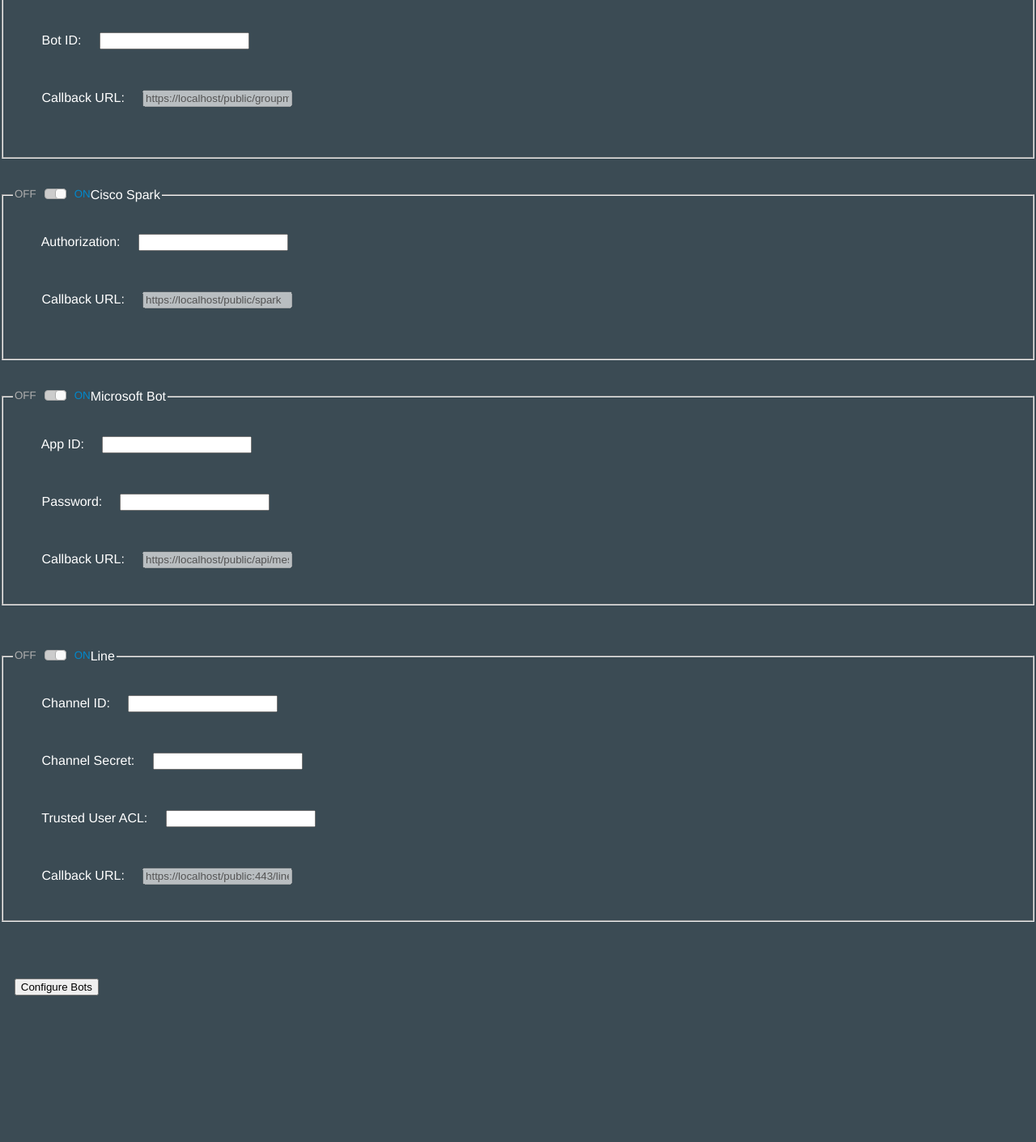
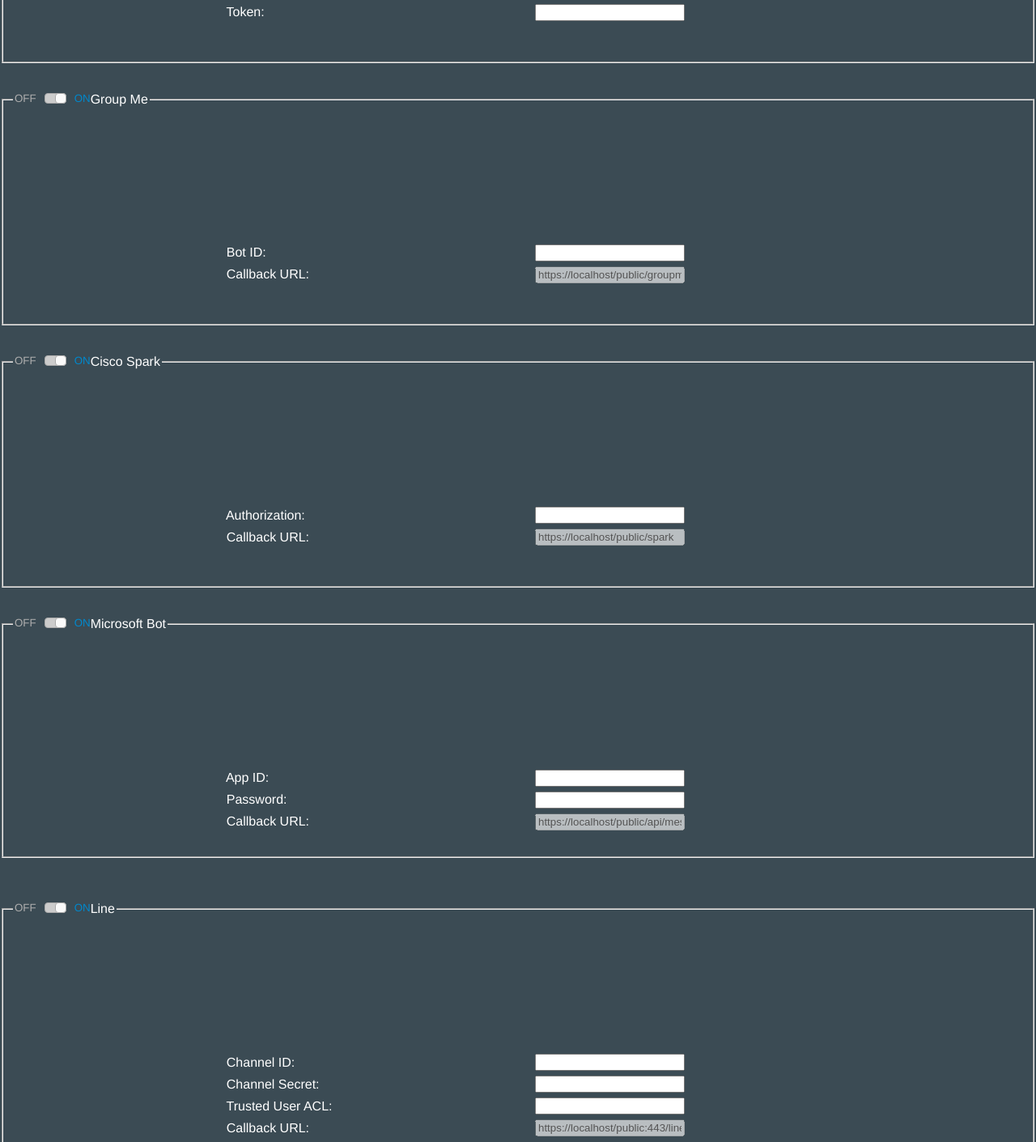
Before and after one commit to premsankar89/BotApp, a website: page public/index.html in a window 1280 px wide. Shown: the part 639-2050 px from the top of the page at 81% size. Before the commit the page ends 1903 px from the top, so only its background shows below. Drawn offline with nearby package versions, Linux system fonts and the light colour scheme.

Commit message:
Update index.html

```diff
--- a/public/index.html
+++ b/public/index.html
@@ -21,27 +21,27 @@
   <fieldset>
     <legend><span>Watson Conversation Service </span><span><input type="checkbox" id ="conv" value="1" checked></span></legend>
     <div id="conv_stuff">
-    <p>
-    <label >
-    <span>UserName: </span>
-    <input type="text" name="conv_username" title="Specify the conversation service user name" />
+    <table><tr>
+    <label ><td>
+    <span>UserName: </span></td>
+    <td><input type="text" name="conv_username" title="Specify the conversation service user name" /></td>
 
     </label>
-  </p>
+  </tr>
 
-   <p>
-    <label >
-    <span>Password: </span>
-    <input type="text" name="conv_password" title="Specify the conversation service password" />
+   <tr>
+    <label ><td>
+    <span>Password: </span></td>
+    <td><input type="text" name="conv_password" title="Specify the conversation service password" /></td>
     </label>
-  </p>
+  </tr>
 
-     <p>
-    <label >
-    <span>Workspace ID: </span>
-    <input type="text"  name="conv_workspace_id" title="Specify the conversation service Workspace ID" />
+     <tr>
+    <label ><td>
+    <span>Workspace ID: </span></td>
+    <td><input type="text"  name="conv_workspace_id" title="Specify the conversation service Workspace ID" /></td>
     </label>
-  </p>
+ </tr></table>
 </div>
   </fieldset>
 
@@ -53,13 +53,13 @@
   <fieldset>
     <legend><span>Telegram</span><span><input type="checkbox" id ="tele" value="1" checked></span></legend>
    <div id ="tele_stuff">
-   <p>
-    <label >
-    <span>Token: </span>
-    <input type="text"  name="telegram_token" title="Specify the token for Telegram Bot you wish to communicate with." />
+   <table><tr>
+    <label ><td>
+    <span>Token: </span></td>
+    <td><input type="text"  name="telegram_token" title="Specify the token for Telegram Bot you wish to communicate with." /></td>
 
     </label>
-  </p>
+  </tr></table>
  </div>
 
   </fieldset>
@@ -72,20 +72,19 @@
   <fieldset>
     <legend><span>Group Me</span><span><input type="checkbox" id ="gme" value="1" checked></span></legend>
 <div id="gme_stuff">
-<p>
-    <label >
-    <span>Bot ID: </span>
-    <input type="text"  name="groupme_bot_id" title="Specify the bot id for GroupMe Bot you wish to communicate with." />
+<table><tr>
+    <label ><td>
+    <span>Bot ID: </span></td>
+    <td><input type="text"  name="groupme_bot_id" title="Specify the bot id for GroupMe Bot you wish to communicate with." /></td>
 
     </label>
-  </p>
-  <p>
-    <label >
-    <span>Callback URL: </span>
-    <input type="text"  id="gm_cb" title="URL that will be pinged every time a message is posted."disabled/>
+</tr><tr>
+    <label ><td>
+    <span>Callback URL: </span></td>
+    <td><input type="text"  id="gm_cb" title="URL that will be pinged every time a message is posted." disabled/></td>
 
     </label>
-  </p>
+</tr> </table>
  </div>
 
   </fieldset>
@@ -98,20 +97,20 @@
  <fieldset>
     <legend><span>Cisco Spark</span><span><input type="checkbox" id ="spark" value="1" checked></span></legend>
     <div id="spark_stuff">
-    <p>
-    <label>
-    <span>Authorization: </span>
-    <input type="text"  name="spark_auth" title="Specify the authorization header for Spark Bot you wish to communicate with."/>
+    <table><tr>
+    <label><td>
+    <span>Authorization: </span></td>
+    <td><input type="text"  name="spark_auth" title="Specify the authorization header for Spark Bot you wish to communicate with."/></td>
 
     </label>
-  </p>
-  <p>
-    <label >
-    <span>Callback URL: </span>
-    <input type="text"  id="spark_cb" title="URL that will be pinged every time a message is posted."disabled/>
+  </tr>
+<tr>
+    <label ><td>
+    <span>Callback URL: </span></td>
+    <td><input type="text"  id="spark_cb" title="URL that will be pinged every time a message is posted." disabled/></td>
 
     </label>
-  </p>
+  </tr></table>
  </div>
 
   </fieldset>
@@ -123,29 +122,29 @@
 
  <fieldset>
     <legend><span>Microsoft Bot</span><span><input type="checkbox" id ="ms" value="1" checked></span></legend>
-    <div id="ms_stuff"><p>
-    <label>
-    <span>App ID: </span>
-    <input type="text"  name="microsoft_app_id" title="Specify the App ID for Microsoft Bot you wish to communicate with." />
+    <div id="ms_stuff">
+     <table><tr>
+    <label><td>
+    <span>App ID: </span></td>
+    <td><input type="text"  name="microsoft_app_id" title="Specify the App ID for Microsoft Bot you wish to communicate with." /></td>
 
     </label>
-  </p>
+  </tr>
 
-  <p>
-    <label>
-    <span>Password: </span>
-    <input type="text"  name="microsoft_app_pswd" title="Specify the App Password for Microsoft Bot you wish to communicate with." />
+  <tr>
+    <label><td>
+    <span>Password: </span></td>
+    <td><input type="text"  name="microsoft_app_pswd" title="Specify the App Password for Microsoft Bot you wish to communicate with." /></td>
 
     </label>
-  </p>
-
-  <p>
-    <label >
-    <span>Callback URL: </span>
-    <input type="text"  id="ms_cb" title="URL that will be pinged every time a message is posted."disabled/>
+  </tr>
+<tr>
+    <label ><td>
+    <span>Callback URL: </span></td>
+    <td><input type="text"  id="ms_cb" title="URL that will be pinged every time a message is posted." disabled/></td>
 
     </label>
-  </p>
+   </tr></table>
   </div>
   </fieldset>
 
@@ -156,34 +155,35 @@
 
  <fieldset>
     <legend><span>Line</span><span><input type="checkbox" id ="line" value="1" checked></span></legend>
-    <div id="line_stuff"><p>
-    <label>
-    <span>Channel ID: </span>
-    <input type="text"  name="channel_id" title="Specify the Channel ID for Line Bot you wish to communicate with." />
+    <div id="line_stuff">
+    <table><tr>
+    <label><td>
+    <span>Channel ID: </span></td>
+    <td><input type="text"  name="channel_id" title="Specify the Channel ID for Line Bot you wish to communicate with." /></td>
 
     </label>
-  </p>
+  </tr>
 
-   <p>
-    <label>
-    <span>Channel Secret: </span>
-    <input type="text" name="channel_secret"  title="Specify the Channel Secret for Line Bot you wish to communicate with." />
+   <tr>
+    <label><td>
+    <span>Channel Secret: </span></td>
+    <td><input type="text" name="channel_secret"  title="Specify the Channel Secret for Line Bot you wish to communicate with." /></td>
     </label>
-  </p>
+  </tr>
 
-     <p>
-    <label >
-    <span>Trusted User ACL: </span>
-    <input type="text" name="user_acl"  title="Specify the Channel ACL for Line Bot you wish to communicate with." />
+     <tr>
+    <label ><td>
+    <span>Trusted User ACL: </span></td>
+    <td><input type="text" name="user_acl"  title="Specify the Channel ACL for Line Bot you wish to communicate with." /></td>
     </label>
-  </p>
-  <p>
-    <label >
-    <span>Callback URL: </span>
-    <input type="text"  id="line_cb" title="URL that will be pinged every time a message is posted."disabled/>
+  </tr>
+<tr>
+    <label ><td>
+    <span>Callback URL: </span></td>
+    <td><input type="text"  id="line_cb" title="URL that will be pinged every time a message is posted."disabled/></td>
 
     </label>
-  </p>
+   </tr></table>
 </div>
   </fieldset>
 
@@ -224,8 +224,8 @@
         $('#line').change(function() {
           $( "#line_stuff" ).toggle( 'blind', {}, 250 );
        });
-      var url= window.location.href.replace('http','https').replace('/index.html','');
-     $('#ms_cb').val(url+'/api/messages');
+       var url= window.location.href.replace('http','https').replace('/index.html','');
+       $('#ms_cb').val(url+'/api/messages');
 	   $('#line_cb').val(url+':443/line');
 	   $('#gm_cb').val(url+'/groupme');
 	   $('#spark_cb').val(url+'/spark');
```
